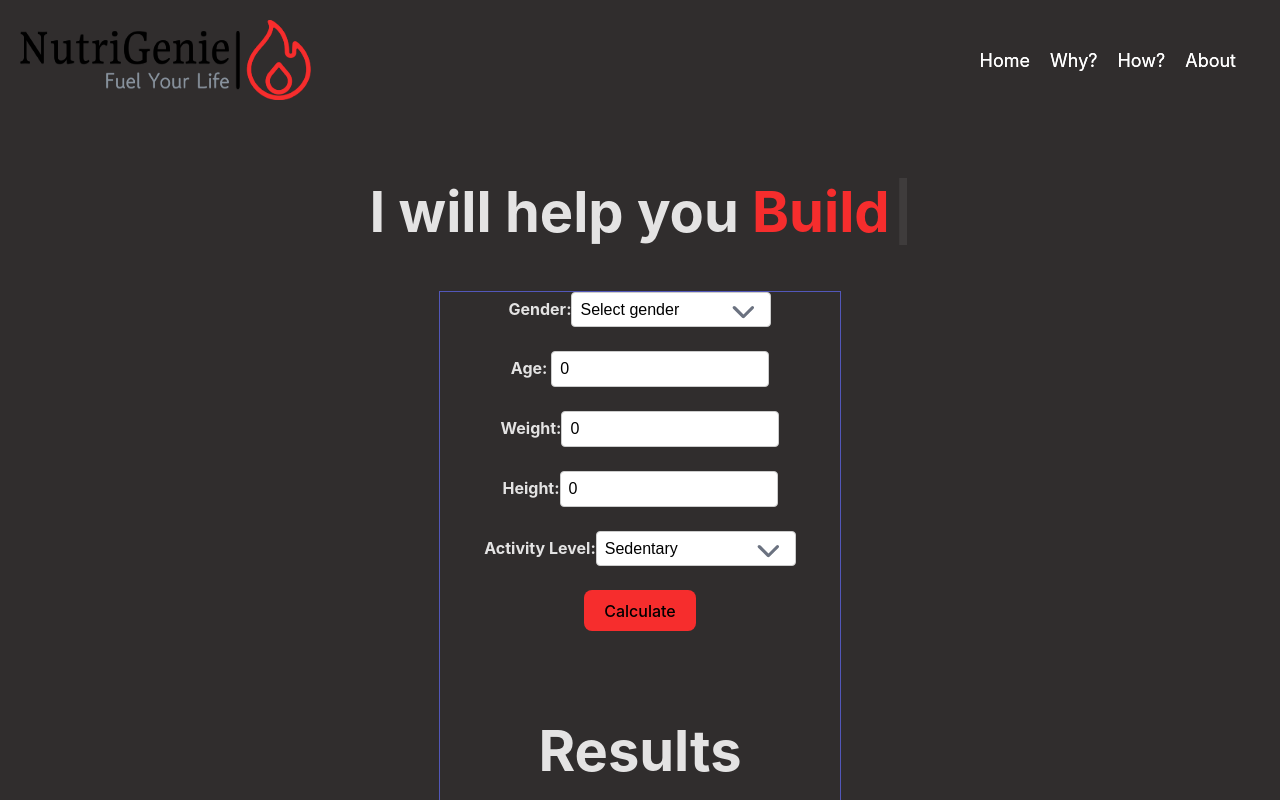
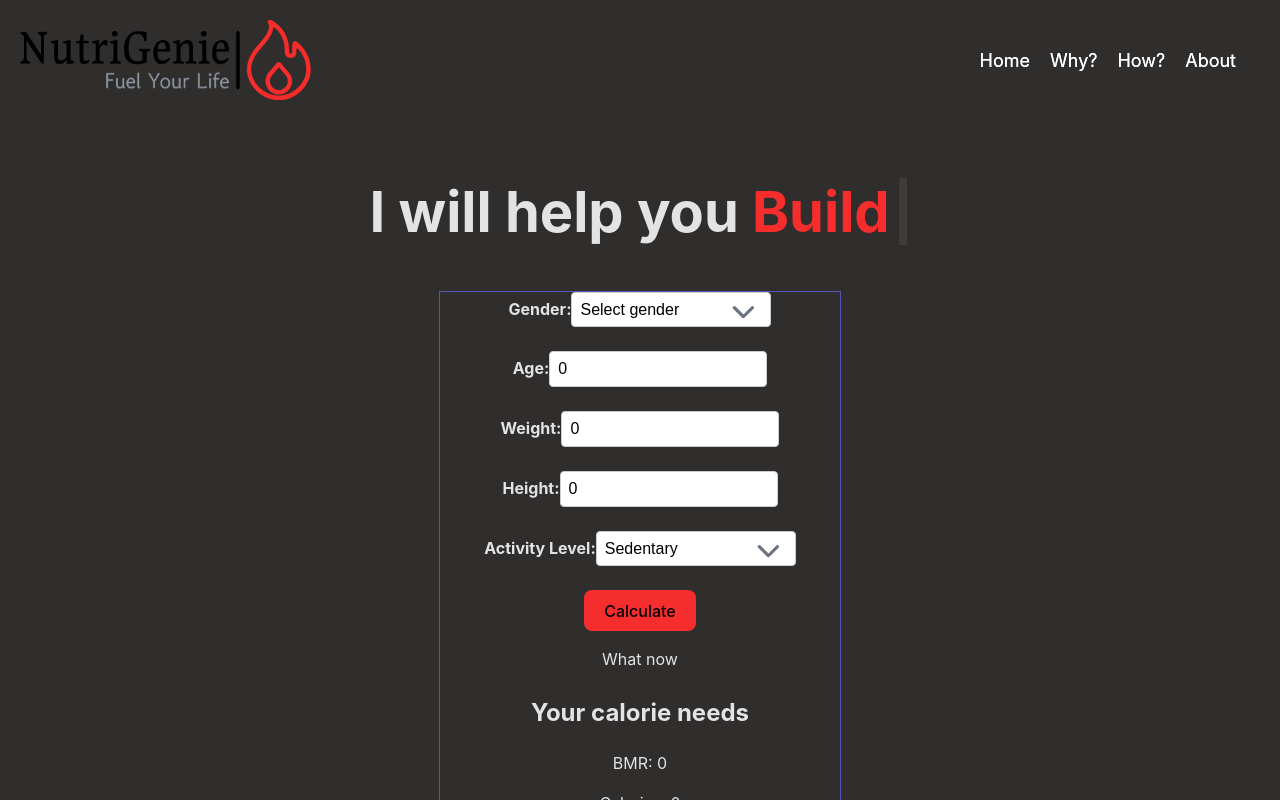
Before and after one commit to dagkand/NutriGenie, a React (Vite) app: page / in a window 1280 px wide. Both pictures are taken after a click on the button "Calculate". Shown: the top 800 px of the page. Built offline with nearby package versions, Linux system fonts and the light colour scheme.

Commit message:
remove results and make it scroll

```diff
--- a/src/components/Calculator.tsx
+++ b/src/components/Calculator.tsx
@@ -1,6 +1,5 @@
-import { useState } from 'react';
+import React, { useState, useRef } from 'react';
 import '../App.css';
-import Results from './Results'
 
 function Calculator() {
   const [gender, setGender] = useState('');
@@ -10,6 +9,7 @@ function Calculator() {
   const [activityLevel, setActivityLevel] = useState('');
   const [bmr, setBMR] = useState(0);
   const [calories, setCalories] = useState(0);
+  const [showWhatNow, setShowWhatNow] = useState(false);
 
   const handleGenderChange = (event) => {
     setGender(event.target.value);
@@ -23,7 +23,7 @@ function Calculator() {
     setHeight(event.target.value);
   };
 
-  const handleAgeChange = (event) => { // Handler for age change
+  const handleAgeChange = (event) => {
     setAge(event.target.value);
   };
 
@@ -32,16 +32,14 @@ function Calculator() {
   };
 
   const calculateCalories = () => {
-    // Calculate BMR
     let temp = 0;
     if (gender === 'male') {
-      temp = 10 * weight + 6.25 * height - 5 * age + 5; // Adjusted for age
+      temp = 10 * weight + 6.25 * height - 5 * age + 5;
     } else if (gender === 'female') {
-      temp = 10 * weight + 6.25 * height - 5 * age - 161; // Adjusted for age and gender
+      temp = 10 * weight + 6.25 * height - 5 * age - 161;
     }
     setBMR(temp);
 
-    // Adjust BMR based on activity level
     switch (activityLevel) {
       case 'sedentary':
         temp *= 1.2;
@@ -63,6 +61,13 @@ function Calculator() {
     }
 
     setCalories(temp);
+    setShowWhatNow(true);
+  };
+
+  const scrollToResults = () => {
+    // Scroll to the results section
+    const resultsSection = document.getElementById('results');
+    resultsSection.scrollIntoView({ behavior: 'smooth' });
   };
 
   return (
@@ -79,7 +84,7 @@ function Calculator() {
       </div>
       <div className='input-group'>
         <label>
-          Age: {/* Adding input for age */}
+          Age:
           <input
             type='number'
             value={age}
@@ -124,8 +129,17 @@ function Calculator() {
       </div>
       <div className='input-group'></div>
       <button onClick={calculateCalories}>Calculate</button>
-      <div className='input-group'>
-        <Results bmr={bmr} calories={calories} />
+      {showWhatNow && (
+        <div className='input-group'>
+          <p onClick={scrollToResults} style={{ cursor: 'pointer' }}>
+            What now
+          </p>
+        </div>
+      )}
+      <div className='input-group' id='results'>
+        <h2>Your calorie needs</h2>
+        <p>BMR: {bmr}</p>
+        <p>Calories: {calories}</p>
       </div>
     </div>
   );
```
